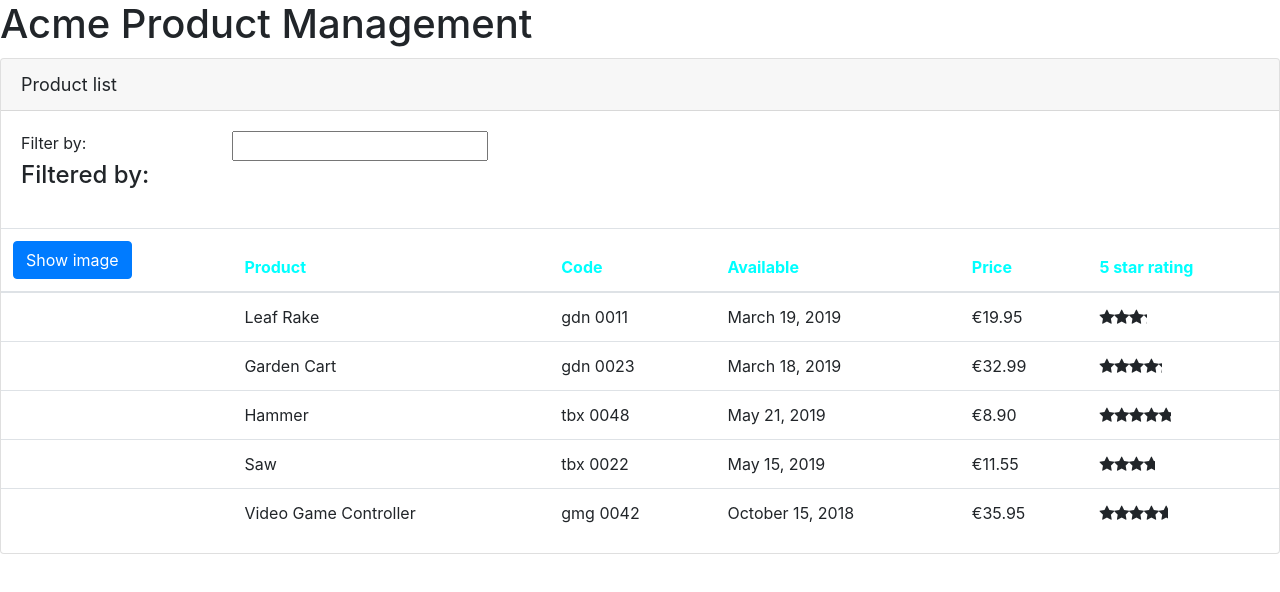
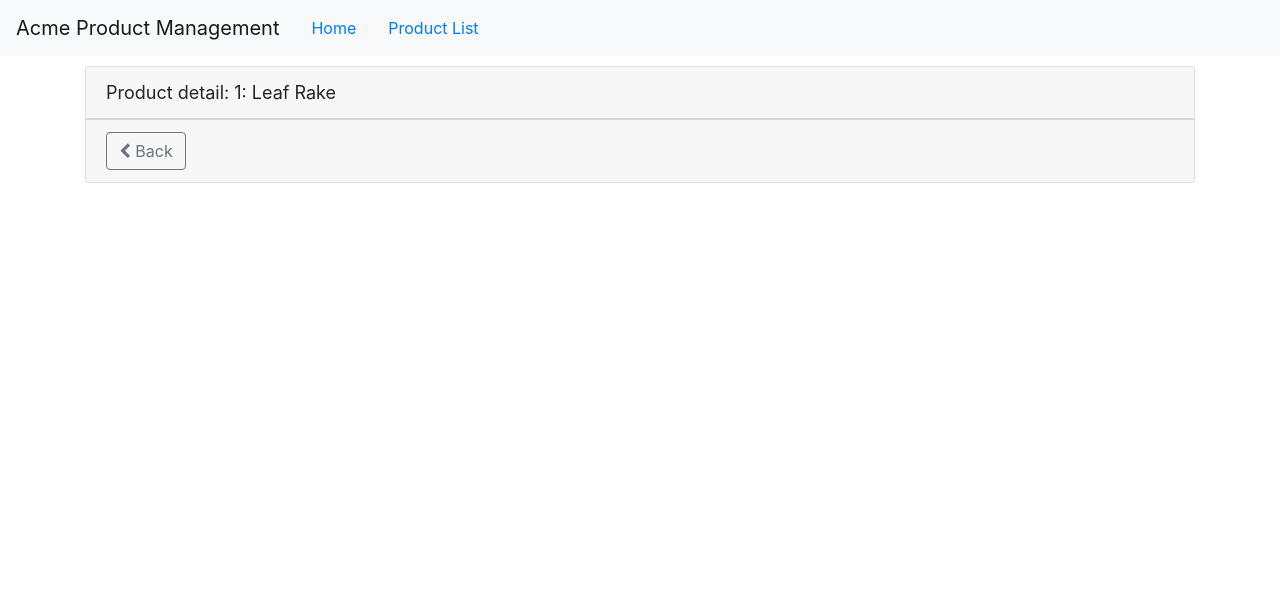
Before and after one commit to KasiaKorsak/AngularTut, an Angular app in the folder APM-Start/: page /products/1 in a window 1280 px wide. Shown: the top 592 px of the page. Built offline with nearby package versions, Linux system fonts and the light colour scheme.

Commit message:
navigation, routing, routing guards

```diff
--- a/APM-Start/src/app/app.component.ts
+++ b/APM-Start/src/app/app.component.ts
@@ -1,14 +1,21 @@
-import {  Component } from '@angular/core';
+import { Component } from '@angular/core';
 
 @Component({
-selector: 'pm-root',
-template: `
-  <div><h1>{{pageTitle}}</h1>
-      <pm-products></pm-products>
+  selector: 'pm-root',
+  template: `
+  <nav class='navbar navbar-expand navbar-light bg-light'>
+    <a class='navbar-brand'>{{pageTitle}}</a>
+    <ul class='nav navbar-pills'>
+      <li><a class='nav-link' [routerLink]="['/welcome']">Home</a></li>
+      <li><a class='nav-link' [routerLink]="['/products']">Product List</a></li>
+    </ul>
+  </nav>
+  <div class='container'>
+    <router-outlet></router-outlet>
   </div>
 `
 })
 
 export class AppComponent {
-  pageTitle : string = 'Acme Product Management';
+  pageTitle: string = 'Acme Product Management';
 }
--- a/APM-Start/src/app/app.module.ts
+++ b/APM-Start/src/app/app.module.ts
@@ -2,18 +2,30 @@
 import { FormsModule } from '@angular/forms';
 import { NgModule } from '@angular/core';
 import { HttpClientModule } from '@angular/common/http';
+import { RouterModule } from '@angular/router';
 
 import { AppComponent } from './app.component';
 import { ProductListComponent } from './products/product-list.component';
 import { ConvertToSpacesPipe } from './shared/convert-to-spaces.pipe';
 import { StarComponent } from './shared/star.components';
+import { ProductDetailComponent } from './products/product-detail.component';
+import { WelcomeComponent } from './home/welcome.component';
+import { ProductDetailGuard } from './products/product-detail.guard';
 
 @NgModule({
   declarations: [
-    AppComponent, ProductListComponent, ConvertToSpacesPipe, StarComponent
+    AppComponent, ProductListComponent, ConvertToSpacesPipe, StarComponent, ProductDetailComponent, WelcomeComponent
   ],
   imports: [
-    BrowserModule, FormsModule, HttpClientModule
+    BrowserModule, FormsModule, HttpClientModule, RouterModule.forRoot([
+      { path: 'products', component: ProductListComponent },
+      { path: 'products/:id',
+      canActivate: [ProductDetailGuard],
+      component: ProductDetailComponent },
+      { path: 'welcome', component: WelcomeComponent },
+      { path: '', redirectTo: 'welcome', pathMatch: 'full' },
+      { path: '**', redirectTo: 'welcome', pathMatch: 'full' }
+    ])
   ],
   bootstrap: [AppComponent]
 })
--- /dev/null
+++ b/APM-Start/src/app/products/product-detail.component.html
@@ -0,0 +1,13 @@
+<div class='card'
+     *ngIf='product'>
+    <div class='card-header'>
+        {{pageTitle +': ' + product.productName}}
+    </div>
+    <div class='card-footer'>
+        <button class='btn btn-outline-secondary'
+                (click)='onBack()'
+                style='width:80px'>
+            <i class='fa fa-chevron-left'></i> Back
+        </button>
+    </div>
+</div>
--- /dev/null
+++ b/APM-Start/src/app/products/product-detail.component.ts
@@ -0,0 +1,36 @@
+import { Component, OnInit } from '@angular/core';
+import { IProduct } from './product';
+import { ActivatedRoute, Router } from '@angular/router';
+
+@Component({
+  templateUrl: './product-detail.component.html',
+  styleUrls: ['./product-detail.component.css']
+})
+export class ProductDetailComponent implements OnInit {
+
+  pageTitle: string = 'Product detail';
+  product: IProduct;
+
+  constructor(private route: ActivatedRoute,
+    private router: Router) { }
+
+  ngOnInit(): void {
+    let id = +this.route.snapshot.paramMap.get('id');
+    this.pageTitle += `: ${id}`;
+    this.product = {
+      "productId": id,
+      "productName": "Leaf Rake",
+      "productCode": "GDN-0011",
+      "releaseDate": "March 19, 2019",
+      "description": "Leaf rake with 48-inch wooden handle.",
+      "price": 19.95,
+      "starRating": 3.2,
+      "imageUrl": "assets/images/leaf_rake.png"
+    }
+  }
+
+  onBack(): void {
+    this.router.navigate(['/products']);
+  }
+
+}
--- /dev/null
+++ b/APM-Start/src/app/products/product-detail.guard.ts
@@ -0,0 +1,25 @@
+import { Injectable } from '@angular/core';
+import { CanActivate, ActivatedRouteSnapshot, RouterStateSnapshot, UrlTree, Router } from '@angular/router';
+import { Observable } from 'rxjs';
+
+@Injectable({
+  providedIn: 'root'
+})
+export class ProductDetailGuard implements CanActivate {
+
+  constructor(private router: Router) { }
+
+  canActivate(
+    next: ActivatedRouteSnapshot,
+    state: RouterStateSnapshot): Observable<boolean | UrlTree> | Promise<boolean | UrlTree> | boolean | UrlTree {
+
+    let id = +next.url[1].path; // 0 w tablicy to 'products', 1 to id
+    if (isNaN(id) || id < 1) {
+      alert("Invalid product Id");
+      this.router.navigate(['/products']);
+      return false;
+    };
+    return true;
+  }
+
+}
--- a/APM-Start/src/app/products/product-list.component.html
+++ b/APM-Start/src/app/products/product-list.component.html
@@ -45,13 +45,16 @@
                              [style.width.px]='imageWidth'
                              [style.margin.px]='imageMargin'>
                     </td>
-                    <td>{{product.productName}}</td>
+                    <td><a [routerLink]="['/products', product.productId]">
+                            {{product.productName}}
+                        </a>
+                    </td>
                     <td>{{product.productCode | lowercase | convertToSpaces: '-'}}</td>
                     <td>{{product.releaseDate}}</td>
                     <td>{{product.price | currency: 'EUR' : symbol: '1.2-2'}}</td>
                     <td>
                         <pm-star [rating]='product.starRating'
-                        (ratingClicked)='onRatingClicked($event)'></pm-star>
+                                 (ratingClicked)='onRatingClicked($event)'></pm-star>
                     </td>
                 </tr>
             </tbody>
--- a/APM-Start/src/app/products/product-list.component.ts
+++ b/APM-Start/src/app/products/product-list.component.ts
@@ -3,7 +3,6 @@
 import { ProductService } from './product.service';
 
 @Component({
-  selector: 'pm-products',
   templateUrl: './product-list.component.html',
   styleUrls: ['./product-list.component.css']
 })
```
Also changed, not shown: APM-Start/src/app/products/product-detail.component.css (added), 2 other files (tests, documents, lock files or other folders).
